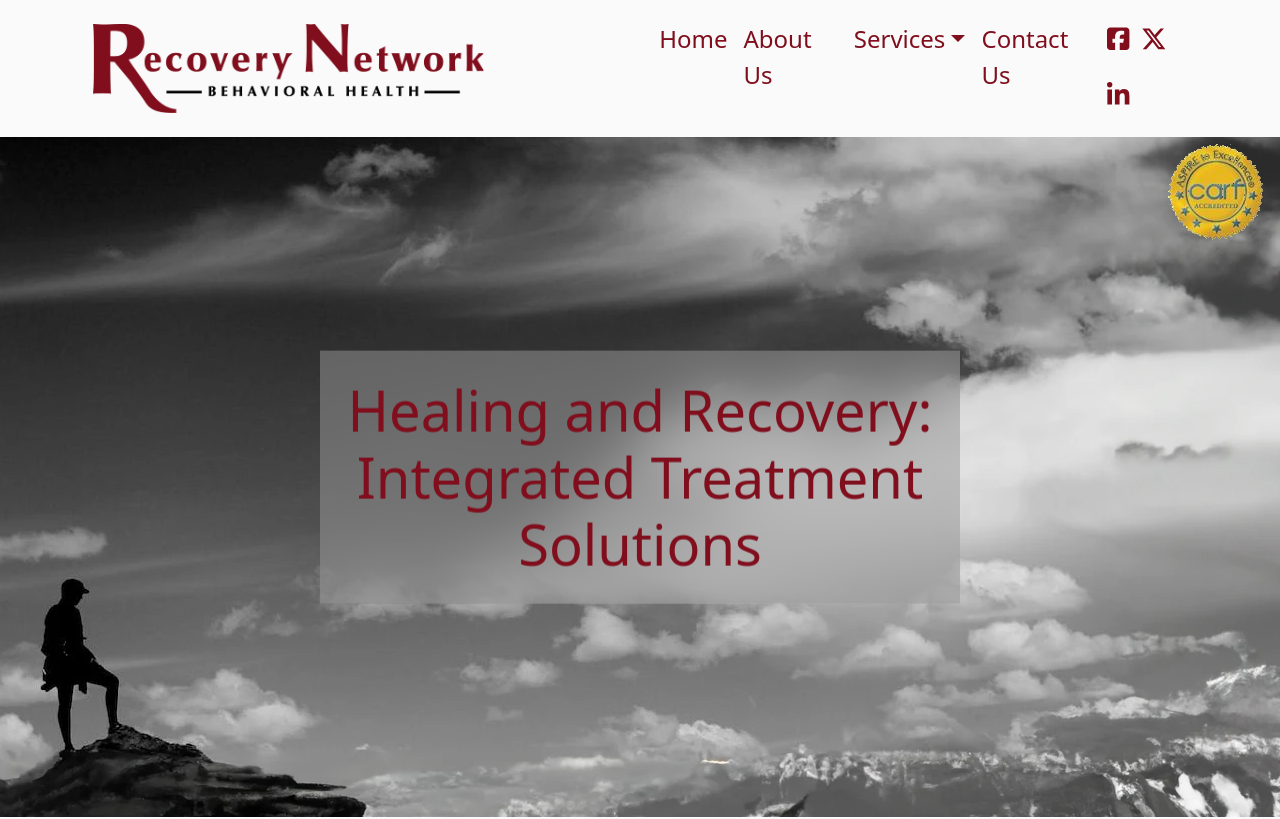
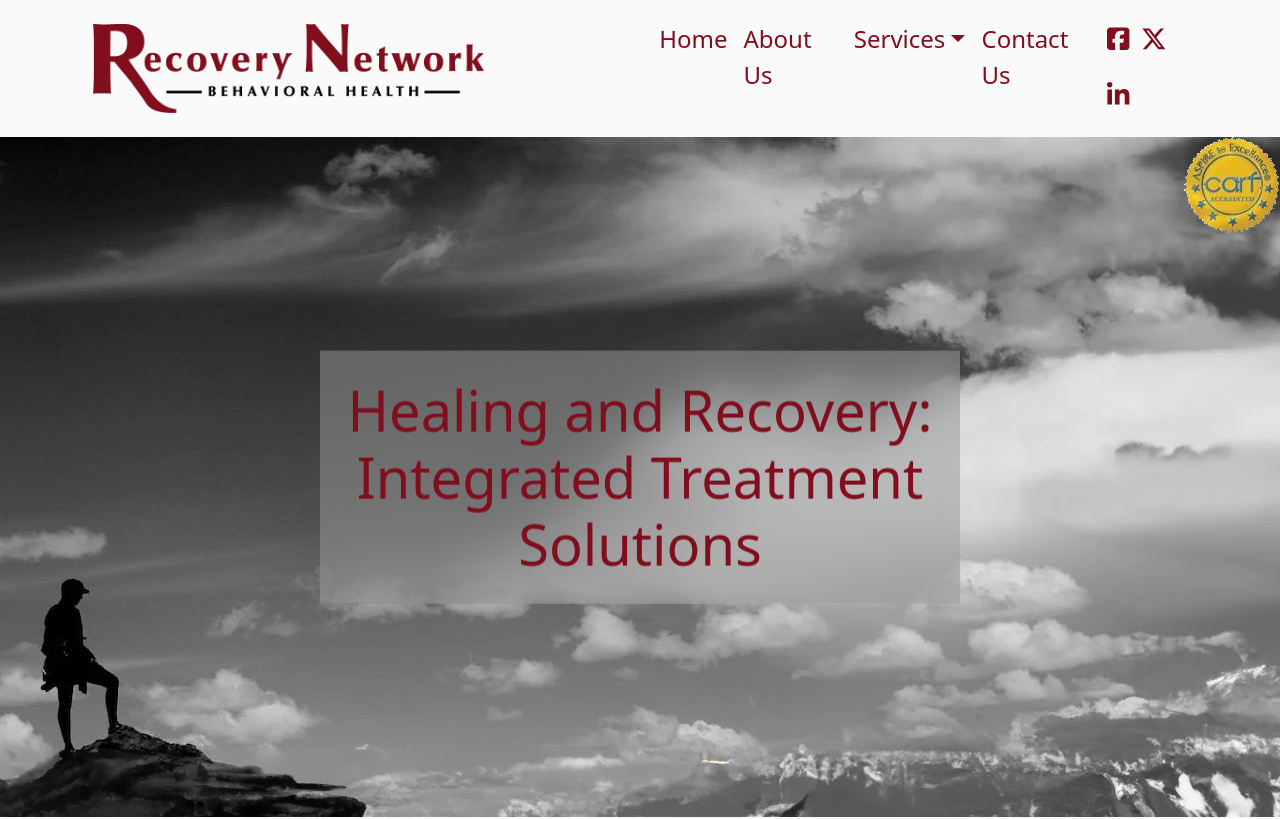
Before and after one commit to BuffManKyle/rnupc, a React (Create React App) app: page / in a window 1280 px wide. Shown: the top 819 px of the page. Built offline with nearby package versions, Linux system fonts and the light colour scheme.

Commit message:
Ultrawide resolution hero fix

```diff
--- a/src/pages/home.js
+++ b/src/pages/home.js
@@ -10,6 +10,7 @@ import beach from './assets/images/pexels-photo-694587.webp'
 function Home () {
     return (
     <>
+    <div className="hero-container">
     <div className="hero" >
         <div className="">
         <img
@@ -30,6 +31,7 @@ function Home () {
             </h1>
         </div>
         </Container>
+    </div>
     </div>
     <Container>
         <Row className="content-row">
--- a/src/pages/styles.css
+++ b/src/pages/styles.css
@@ -1,6 +1,11 @@
+.hero-container{
+  display: flex;
+  align-items: center; /* Vertically center content */
+  justify-content: center; /* Horizontally center content */
+}
 .hero{
-    position: relative;
-    overflow: hidden;
+  position: relative;
+  overflow: hidden;
 }
 .hero-text{
     position: absolute;
@@ -26,13 +31,12 @@
     padding: 2%;
     font-size: 5em;
 }
-
-
-.carf-pos{
-    position: absolute;
-    top: 8%; /* Adjust as needed */
-    left: 95%; /* Adjust as needed */
-    transform: translate(-50%, -50%); /* Center the overlay */
+.carf-pos {
+  max-width: 100%;
+  height: auto;
+  position: absolute;
+  top: 0; /* Adjust as needed */
+  right: 0; /* Adjust as needed */
 }
 
 .content-row{
```
